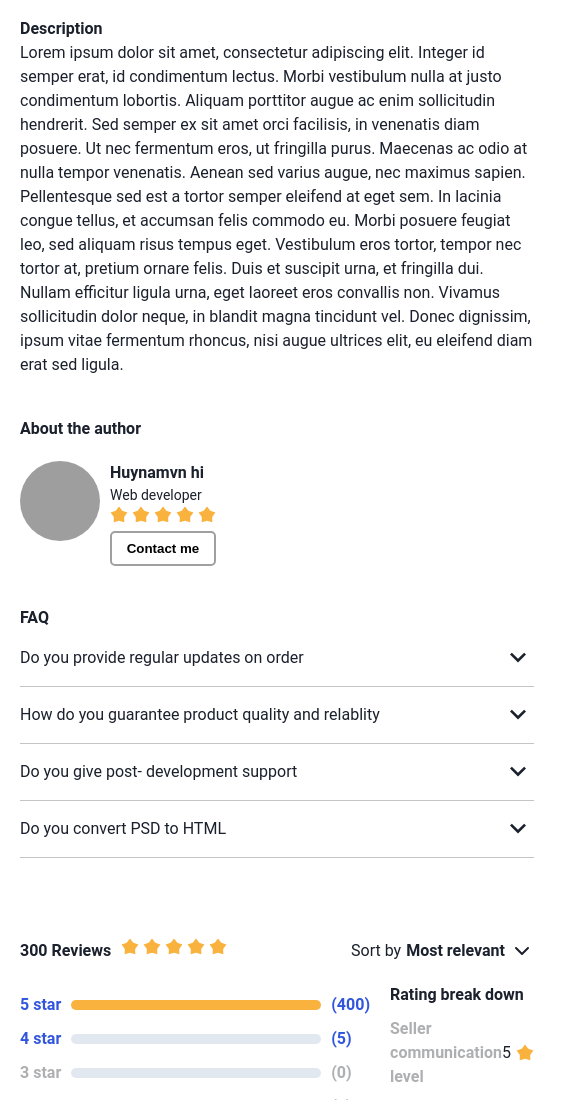
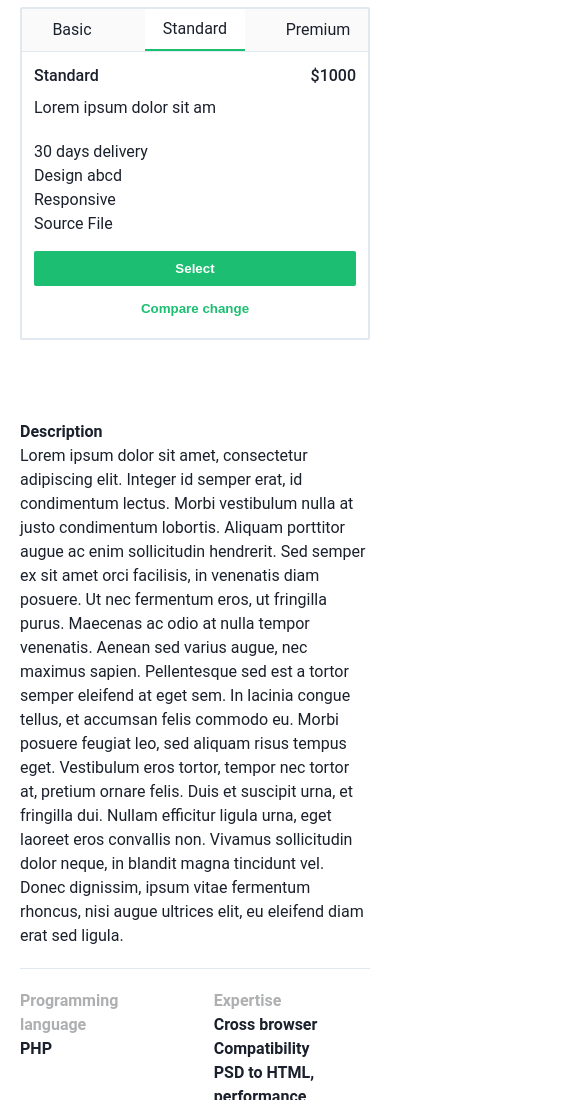
Before and after one commit to huynamboz/task-product, a plain HTML site: page index.html in a window 390 px wide. Shown: the part 900-2000 px from the top of the page, 585 px wide, since content can reach past the window. Drawn offline with Linux system fonts and the light colour scheme; grey boxes are pictures that could not be loaded.

Commit message:
fix: ressponsive

```diff
--- a/assets/style.css
+++ b/assets/style.css
@@ -132,7 +132,7 @@ body {
 }
 .main-layout {
   display: flex;
-  max-width: 1024px;
+  max-width: 1300px;
   justify-content: space-between;
   gap: 80px;
   width: 100%;
@@ -159,6 +159,7 @@ body {
   margin-top: 15px;
   display: flex;
   align-items: center;
+  flex-wrap: wrap;
 }
 .title-course--info .title-course--info__avatar {
   height: 30px;
@@ -277,6 +278,21 @@ body {
 .img-item.active {
   opacity: 1;
 }
+.description-2 {
+  display: flex;
+  margin-top: 20px;
+  gap: 60px;
+  border-top: 1px solid var(--gray-300);
+  padding-top: 20px;
+}
+.description-2 div > p {
+  font-weight: 600;
+  color: #aeafb1;
+}
+.description-2 div > span {
+  display: block;
+  font-weight: 600;
+}
 .description {
   margin-top: 80px;
 }
@@ -344,6 +360,7 @@ body {
   justify-content: space-between;
   align-items: center;
   width: 100%;
+  flex-wrap: wrap;
 }
 
 .reviews .reviews-header .review-header--left {
@@ -369,6 +386,7 @@ body {
   display: flex;
   gap: 20px;
   margin-top: 20px;
+  flex-wrap: wrap;
 }
 
 .review-body--left  {
@@ -517,9 +535,30 @@ body {
   font-weight: 600;
   border-radius: 2px;
   cursor: pointer;
-  background-color: transparent;
-  border: 2px solid #a0a0a0;
+  background-color: #4c57f8;
   border-radius: 5px;
+  color: white;
   width: fit-content;
   padding: 2px 20px;
 }
+.card-mobile {
+  display: none;
+}
+@media screen and (max-width: 925px) {
+  .card-mobile {
+    display: block;
+  }
+  .card-desktop {
+    display: none;
+  }
+  .main-layout {
+    flex-direction: column;
+    gap: 20px;
+  }
+}
+@media screen and (max-width: 500px) {
+  .card-mobile {
+    width: 100%;
+    display: block;
+  }
+}
--- a/index.html
+++ b/index.html
@@ -80,6 +80,44 @@
           <img onclick="changeMainImg(2)" class="img-item" src="https://picsum.photos/536/324" alt="">
         </div>
       </div>
+      <div class="main-layout__card card-mobile">
+        <div class="card-header">
+          <div class="card-header-option">
+            Basic
+          </div>
+          <div class="card-header-option active">
+            Standard
+          </div>
+          <div class="card-header-option">
+            Premium
+          </div>
+        </div>
+        <div class="card-body">
+          <div class="card-body__title">
+            <p>Standard</p>
+            <p>$1000</p>
+          </div>
+          <p class="card-body__description">
+            Lorem ipsum dolor sit am
+          </p>
+          <div class="card-body__information">
+            <div class="card-body__information--detail time">
+              30 days delivery
+            </div>
+            <div class="card-body__information--detail list">
+              Design abcd
+            </div>
+            <div class="card-body__information--detail list">
+              Responsive
+              </div>
+            <div class="card-body__information--detail list">
+              Source File
+              </div>
+          </div>
+            <button class="card-body__button primary">Select</button>
+            <button class="card-body__button light">Compare change</button>
+        </div>
+      </div>
       <!-- description -->
       <div class="description">
         <div class="description__title">
@@ -87,6 +125,18 @@
         </div>
         <div class="description__content">
           <p>Lorem ipsum dolor sit amet, consectetur adipiscing elit. Integer id semper erat, id condimentum lectus. Morbi vestibulum nulla at justo condimentum lobortis. Aliquam porttitor augue ac enim sollicitudin hendrerit. Sed semper ex sit amet orci facilisis, in venenatis diam posuere. Ut nec fermentum eros, ut fringilla purus. Maecenas ac odio at nulla tempor venenatis. Aenean sed varius augue, nec maximus sapien. Pellentesque sed est a tortor semper eleifend at eget sem. In lacinia congue tellus, et accumsan felis commodo eu. Morbi posuere feugiat leo, sed aliquam risus tempus eget. Vestibulum eros tortor, tempor nec tortor at, pretium ornare felis. Duis et suscipit urna, et fringilla dui. Nullam efficitur ligula urna, eget laoreet eros convallis non. Vivamus sollicitudin dolor neque, in blandit magna tincidunt vel. Donec dignissim, ipsum vitae fermentum rhoncus, nisi augue ultrices elit, eu eleifend diam erat sed ligula.</p>
+        </div>
+      </div>
+      <div class="description-2">
+        <div>
+          <p>Programming language</p>
+          <span>PHP</span>
+        </div>
+        <div>
+          <p>Expertise</p>
+          <span>Cross browser</span>
+          <span>Compatibility</span>
+          <span>PSD to HTML, performance</span>
         </div>
       </div>
       <!-- author -->
@@ -298,7 +348,7 @@
     </div>
     <!-- card -->
     <div style="position: sticky; top: 20px; height: fit-content;">
-      <div class="main-layout__card">
+      <div class="main-layout__card card-desktop">
         <div class="card-header">
           <div class="card-header-option">
             Basic
@@ -336,7 +386,7 @@
             <button class="card-body__button light">Compare change</button>
         </div>
       </div>
-      <div class="tag-behind-card">
+      <div class="tag-behind-card card-desktop">
         <p>Do you have any special requirement</p>
         <button>Get a guide</button>
       </div>
```
